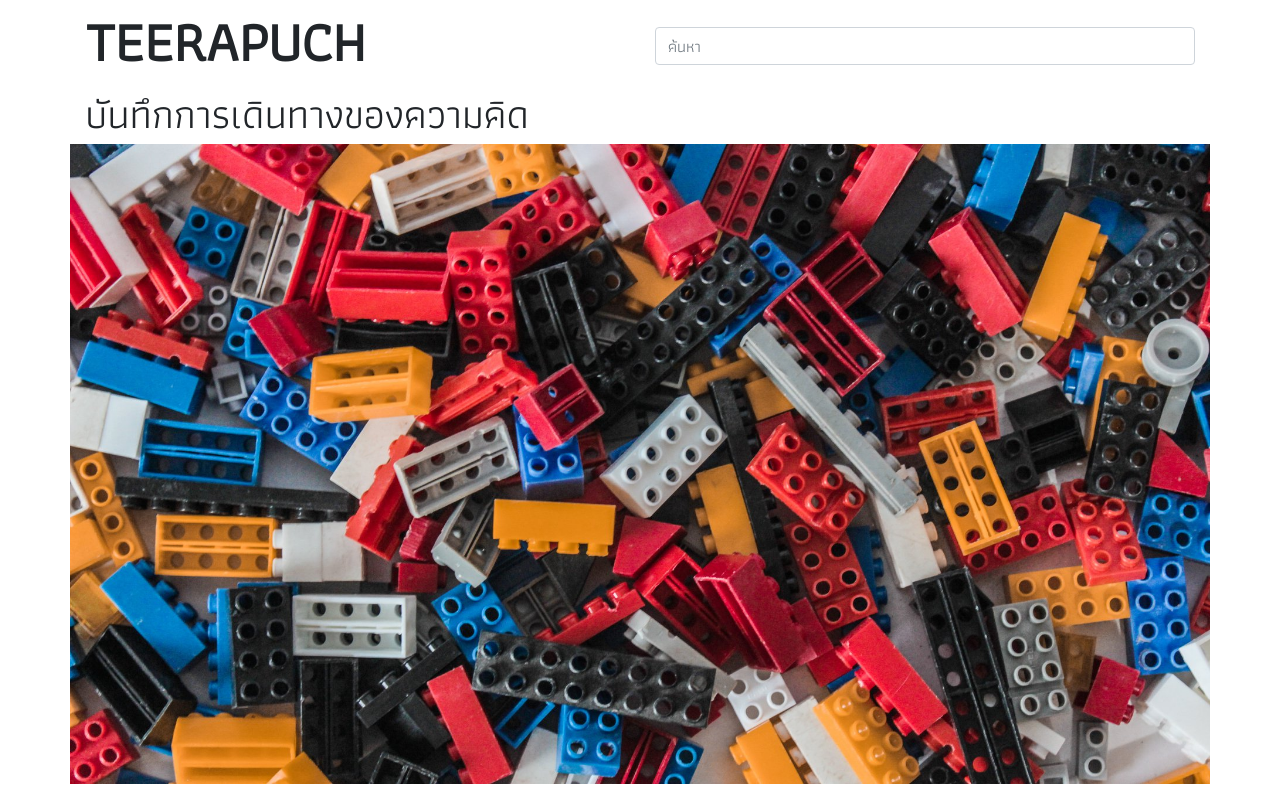
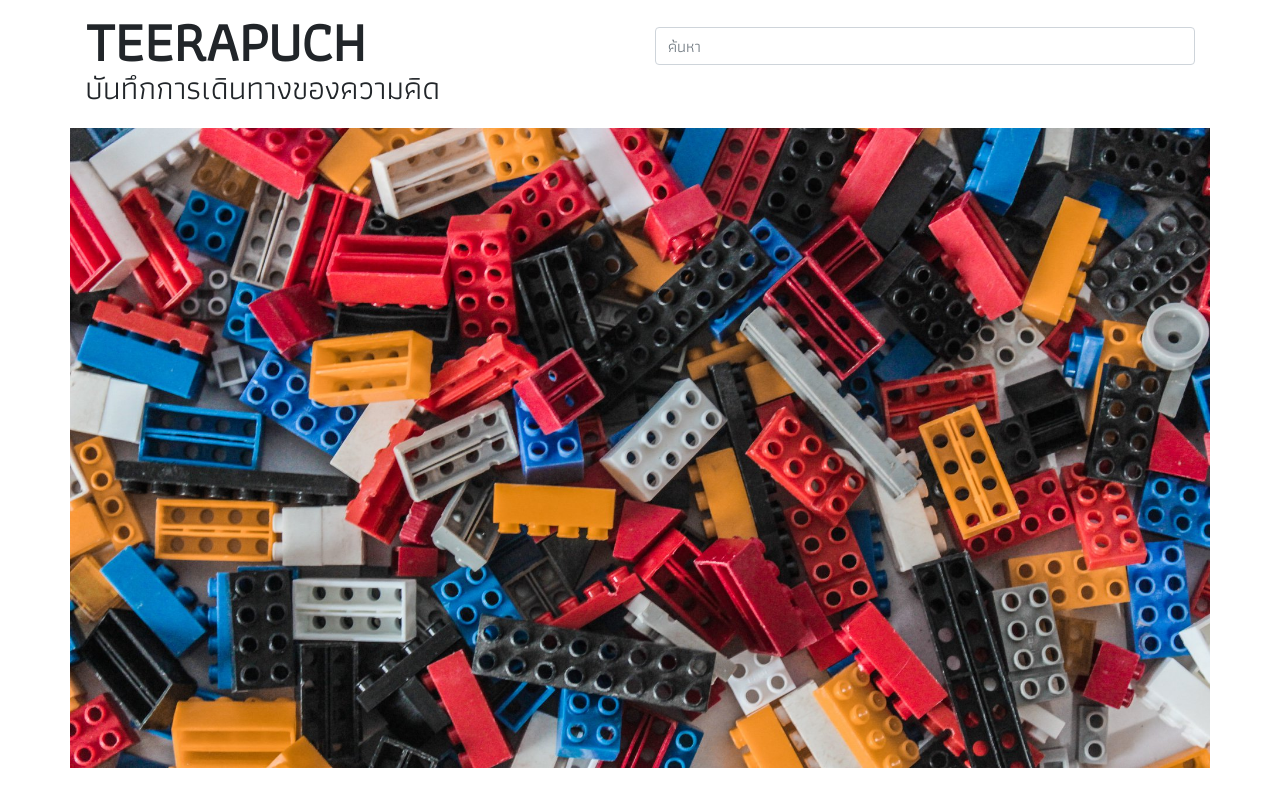
Before and after one commit to teerapuch/web, a plain HTML site: page blog/develop-like-lego/index.html in a window 1280 px wide. Shown: the top 792 px of the page. Drawn offline with nearby package versions, Linux system fonts and the light colour scheme.

Commit message:
edit header in blog developer like lego

```diff
--- a/blog/develop-like-lego/index.html
+++ b/blog/develop-like-lego/index.html
@@ -37,15 +37,13 @@
         <div class="row">
             <div class="col-6">
                 <strong style="font-size: 3.5rem;">TEERAPUCH</strong>
+                <p style="font-size: 2rem; margin-top: -20px;">
+                    บันทึกการเดินทางของความคิด
+                </p>
             </div>
             <div class="col-6 text-right">
                 <br>
                 <input type="text" name="search" placeholder="ค้นหา" class="form-control" id="search">
-            </div>
-        </div>
-        <div class="row">
-            <div class="col-12">
-                <span style="font-size: 2.5rem;">บันทึกการเดินทางของความคิด</span>
             </div>
         </div>
     </div>
```
